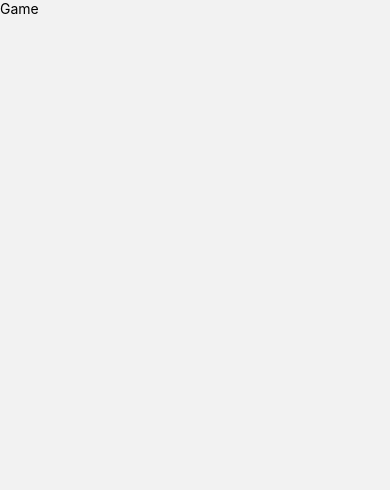
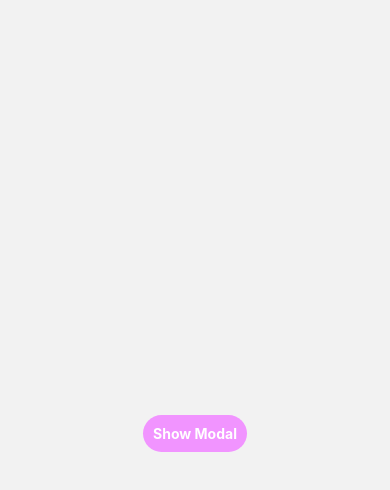
Before and after one commit to shootermv/SimonGame, a React Native app: screen /Game in a window 390 px wide. Shown: the top 490 px of the page. Built offline with nearby package versions, Linux system fonts and the light colour scheme.

Commit message:
feat: added insret-yor-name modal

```diff
--- a/src/navigation/Main.tsx
+++ b/src/navigation/Main.tsx
@@ -1,13 +1,9 @@
 import React from 'react';
-import {Text} from 'react-native';
 import {createNativeStackNavigator} from '@react-navigation/native-stack';
+import Game from '../screens/Game'
+import Scores from '../screens/Scores';
+
 const Stack = createNativeStackNavigator();
-const Game = () => {
-  return <Text>Game</Text>;
-}
-const Scores = () => {
-  return <Text>Scores</Text>;
-}
 const Main = () => {
   return (
     <Stack.Navigator screenOptions={{headerShown: false}}>
--- /dev/null
+++ b/src/screens/Game.tsx
@@ -0,0 +1,81 @@
+import React, { useState } from 'react';
+import {Modal, StyleSheet, Text, Pressable, View} from 'react-native';
+const Game = ({navigation}) => {
+  const [modalVisible, setModalVisible] = useState(false);
+  return (
+    <View style={styles.centeredView}>
+      <Modal
+        animationType="slide"
+        transparent={true}
+        visible={modalVisible}
+        onRequestClose={() => {
+          console.log('Modal has been closed.');
+          setModalVisible(!modalVisible);
+        }}>
+        <View style={styles.centeredView}>
+          <View style={styles.modalView}>
+            <Text style={styles.modalText}>Hello World!</Text>
+            <Pressable
+              style={[styles.button, styles.buttonClose]}
+              onPress={() => {
+                setModalVisible(!modalVisible);
+                navigation.navigate('Scores');
+              }}>
+              <Text style={styles.textStyle}>Save Score</Text>
+            </Pressable>
+          </View>
+        </View>
+      </Modal>
+      <Pressable
+        style={[styles.button, styles.buttonOpen]}
+        onPress={() => setModalVisible(true)}>
+        <Text style={styles.textStyle}>Show Modal</Text>
+      </Pressable>
+    </View>
+  );
+};
+
+const styles = StyleSheet.create({
+  centeredView: {
+    flex: 1,
+    justifyContent: 'center',
+    alignItems: 'center',
+    marginTop: 22,
+  },
+  modalView: {
+    margin: 20,
+    backgroundColor: 'white',
+    borderRadius: 20,
+    padding: 35,
+    alignItems: 'center',
+    shadowColor: '#000',
+    shadowOffset: {
+      width: 0,
+      height: 2,
+    },
+    shadowOpacity: 0.25,
+    shadowRadius: 4,
+    elevation: 5,
+  },
+  button: {
+    borderRadius: 20,
+    padding: 10,
+    elevation: 2,
+  },
+  buttonOpen: {
+    backgroundColor: '#F194FF',
+  },
+  buttonClose: {
+    backgroundColor: '#2196F3',
+  },
+  textStyle: {
+    color: 'white',
+    fontWeight: 'bold',
+    textAlign: 'center',
+  },
+  modalText: {
+    marginBottom: 15,
+    textAlign: 'center',
+  },
+});
+export default Game;
--- /dev/null
+++ b/src/screens/Scores.tsx
@@ -0,0 +1,7 @@
+import React from 'react';
+import {Text} from 'react-native';
+
+const Scores = () => {
+  return <Text>Scores</Text>;
+}
+export default Scores;
```
